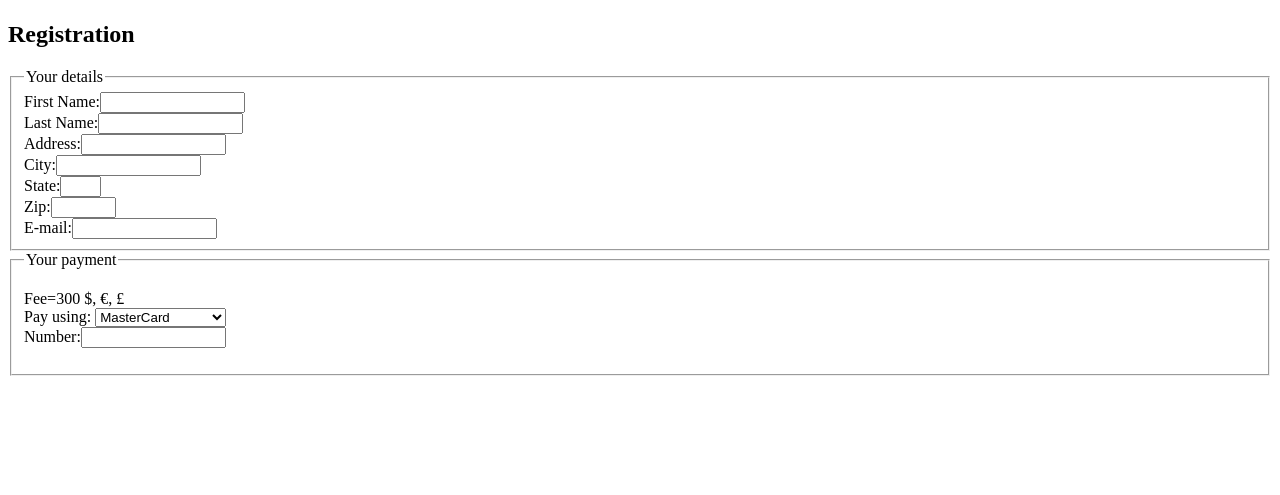
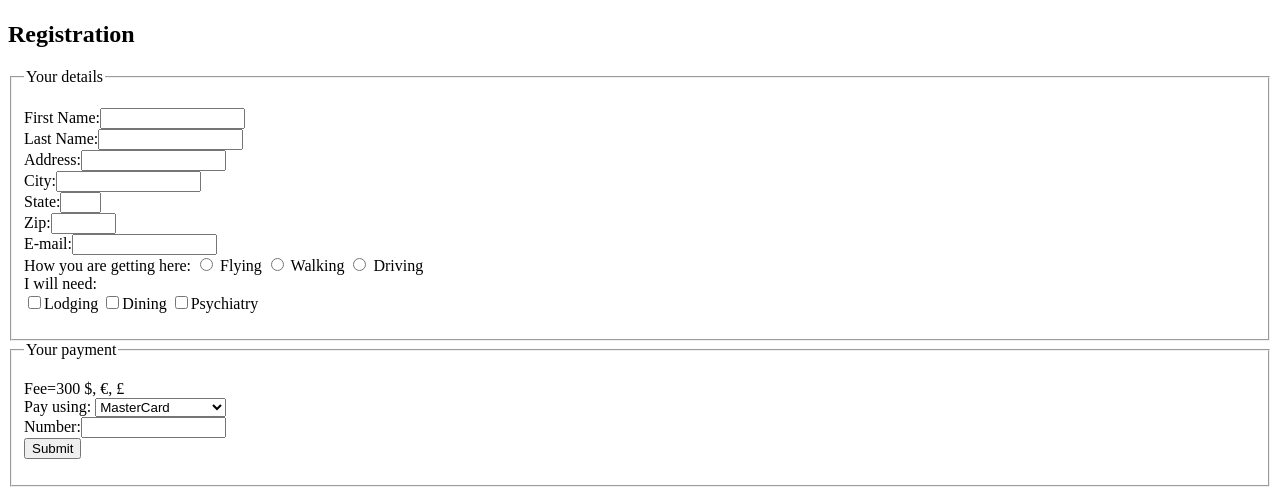
Before and after one commit to gmerklin/cmp2035, a plain HTML site: page 02 conference/index.html in a window 1280 px wide. Shown: the part 1218-1713 px from the top of the page. Before the commit the page ends 1602 px from the top, so only its background shows below. Drawn offline with Linux system fonts and the light colour scheme.

Commit message:
added buttons boxes cleaned up tabs and spacing
added radio buttons, checkboxes, cleaned up tabs and spacing

```diff
--- a/02 conference/index.html
+++ b/02 conference/index.html
@@ -1,6 +1,8 @@
 <!DOCTYPE html>
 <html>
+
 <!--Here's what goes at the top of the page -->
+
     <head>
         <title>Conference on Conferences</title>
         <meta name="description" content="First Conference on Conferences" />
@@ -11,7 +13,7 @@
     <body>
         <h1>First International Conference on Conferences&trade;, March 6-8, 2017</h1>
         <h2>McCormick Place, Chicago, Illinois</h2>
-        <p>The first-of-its-kind <em>International Conference on Conferences&trade;</em> will enable conferees to explore what makes a conference a conference, how to combat the mortal ennui that rears its ugly head after three days of conferenceing, and how to survive the blight of the Trade Show Floor.</p>
+        <p>The first-of-its-kind <em>International Conference on Conferences&trade;</em> will enable conferees to explore what makes a conference a conference, how to combat the mortal ennui that rears its ugly head after three days of conferenceing, and how to survive the soul-crushing blight of the Trade Show Floor.</p>
         <p>Sign up today!</p>
 
 <!--We start with a table outlining the technical program -->
@@ -27,9 +29,11 @@
             <th>Room</th>
             </tr>
         </thead>
+
         <tbody>
+
         <tr>
-            <th> Monday</th>
+            <th>Monday</th>
             <td>9 am</td>
             <td>Opening Remarks</td>
             <td>Arthur King</td>
@@ -60,7 +64,7 @@
             <th> </th>
             <td>Noon</td>
             <td>Virgil's Guide to the Trade Show</td>
-            <td>D. Aligheri</td>
+            <td>D. Alighieri</td>
             <td>Room 101</td>
         </tr>
         <tr>
@@ -71,7 +75,7 @@
             <td>Conference Hall 1</td>
         </tr>
         <tr>
-            <th>Wednesday </th>
+            <th>Wednesday</th>
             <td>9 am</td>
             <td>A Brief History of Conferences (Part II)</td>
             <td>R. Van Winkle</td>
@@ -107,6 +111,9 @@
             <th>Room</th>
             </tr>
         </thead>
+
+        <tbody>
+
         <tr>
             <th>Monday</th>
             <td>10:30 am</td>
@@ -131,6 +138,9 @@
             <td>Fixing Expense Reports</td>
             <td>Room 110</td>
         </tr>
+
+        </tbody>
+
         </table>
 
 <!-- this segment includes a map of the conference site, an iframe from google maps -->
@@ -139,22 +149,42 @@
         <p>The <em>First International Conference on Conferences&trade;</em> will be held at McCormick Place, Chicago, conveniently located near absolutely nothing at all.</p>
         <iframe src="https://www.google.com/maps/embed?pb=!1m18!1m12!1m3!1d2971.871039538657!2d-87.61896049017098!3d41.85260250074511!2m3!1f0!2f0!3f0!3m2!1i1024!2i768!4f13.1!3m3!1m2!1s0x880e2b80def39763%3A0x5d8b4048f3e507b2!2sMcCormick+Place!5e0!3m2!1sen!2sus!4v1486572208324" width="600" height="450" frameborder="0" style="border:0" allowfullscreen></iframe>
 
-<!-- this section includes the registration and payment sections. Forms and pulldowns. -->
+<!-- this section includes the registration and payment sections. Forms radiobuttons checkboxes and pulldowns. -->
 
         <h2>Registration</h2>
     <form action="http://www.example.com/review.php" method="get">
-        <fieldset>
-            <legend>Your details</legend>
+        <fieldset><legend>Your details</legend>
+            <p>
+
             <label>First Name:<input type="text" name="name" size="15" maxlength="30"/></label><br />
             <label>Last Name:<input type="text" name="name" size="15" maxlength="30"/></label><br />
             <label>Address:<input type="text" name="name" size="15" maxlength="30"/></label><br />
             <label>City:<input type="text" name="name" size="15" maxlength="30"/></label><br />
             <label>State:<input type="text" name="name" size="2" maxlength="2"/></label><br />
             <label>Zip:<input type="text" name="name" size="5" maxlength="5"/></label><br />
-       <label> E-mail:<input type="email" name="email" size="15" maxlength="30"/></label>
+            <label> E-mail:<input type="email" name="email" size="15" maxlength="30"/></label><br />
+
+            How you are getting here:
+            <input id="flying" type="radio" name="transport" value="f">
+            <label for"flying">Flying</label>
+            <input id="walking" type="radio" name="transport" value="w">
+            <label for"walking">Walking</label>
+            <input id="driving" type="radio" name="transport" value="d">
+            <label for"driving">Driving</label> <br />
+
+            I will need:<br />
+            <input type="checkbox" name="service" value="lodging" />Lodging
+            <input type="checkbox" name="service" value="Dining" />Dining
+            <input type="checkbox" name="service" value="Psychiatry" />Psychiatry
+
+            </p>
         </fieldset>
+
+<!-- here's the payment area -->
+
         <fieldset><legend>Your payment</legend>
             <p>
+
             Fee=300 $, &euro;, &pound;<br />
             Pay using:
 
@@ -163,7 +193,13 @@
             <option value="Visa">Visa</option>
             <option value="mastercard">American Express</option>
             </select><br />
+
             <label>Number:<input type="text" name="name" size="15" maxlength="30"/></label><br />
+
+<!--and a submit button at the end -->
+
+            <input type="submit" name="submit" value="Submit" />
+
         </p>
         </fieldset>
         </form>
```
Lines whose indentation alone changed are shown as unchanged.
